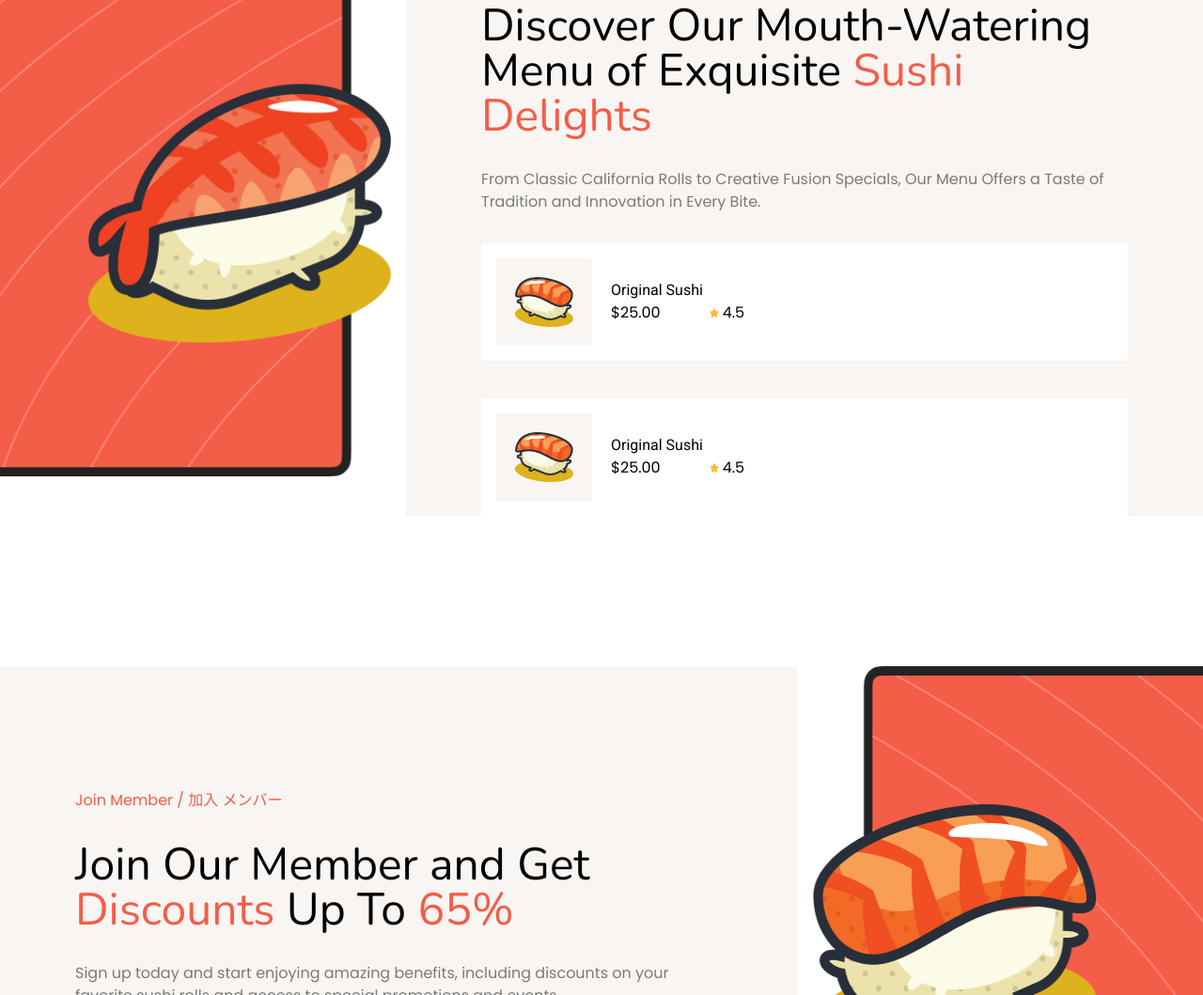
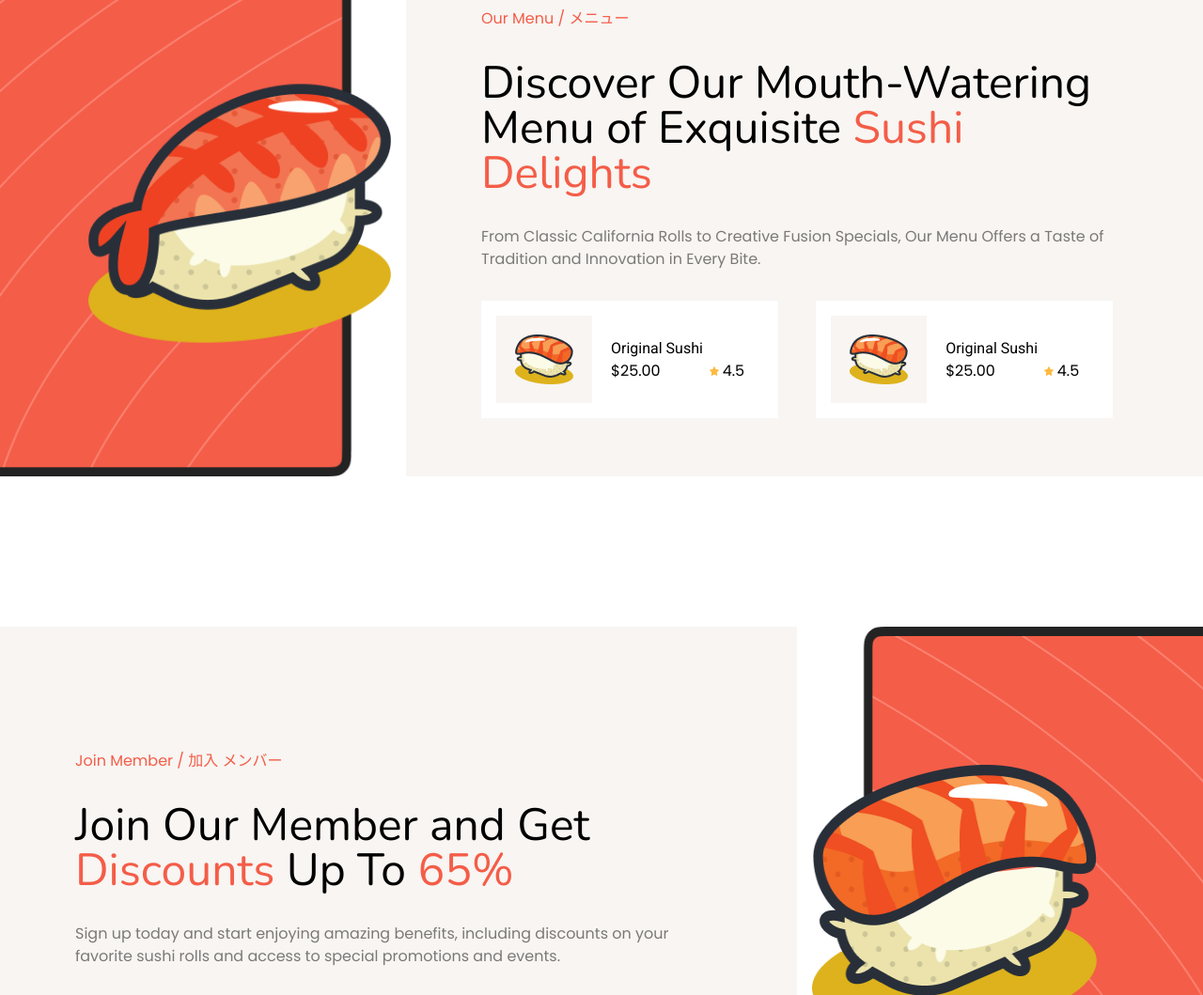
Before and after one commit to antarezaghifary/sushi-web, a website: page src/index.html in a window 1280 px wide. Shown: the part 1537-2596 px from the top of the page at 94% size. Drawn offline with nearby package versions, Linux system fonts and the light colour scheme.

Commit message:
revision

```diff
--- a/src/index.html
+++ b/src/index.html
@@ -229,7 +229,7 @@
             <p class="text-5xl">Discover Our Mouth-Watering Menu of Exquisite <span-1 class="text-btn_orange text-5xl">Sushi Delights</span-1></p>
             <span class="text-black opacity-50"> From Classic California Rolls to Creative Fusion Specials, Our Menu Offers a Taste of Tradition and Innovation in Every Bite.</span>
 
-            <div class="flex flex-row gap-10 sm:flex-col">
+            <div class="flex flex-row gap-10 ">
 
               <div class="flex flex-row ">
                 <div class="flex flex-row bg-white p-4 w-full items-center ">
```
